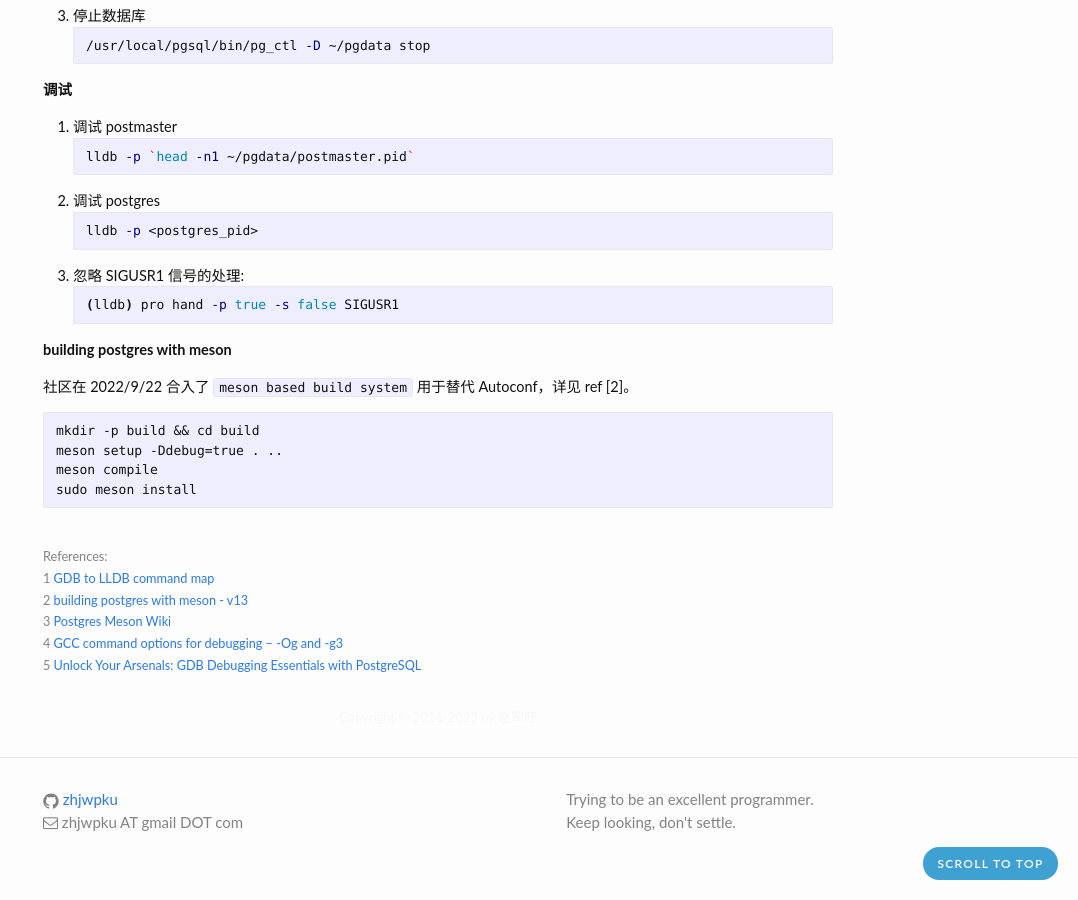
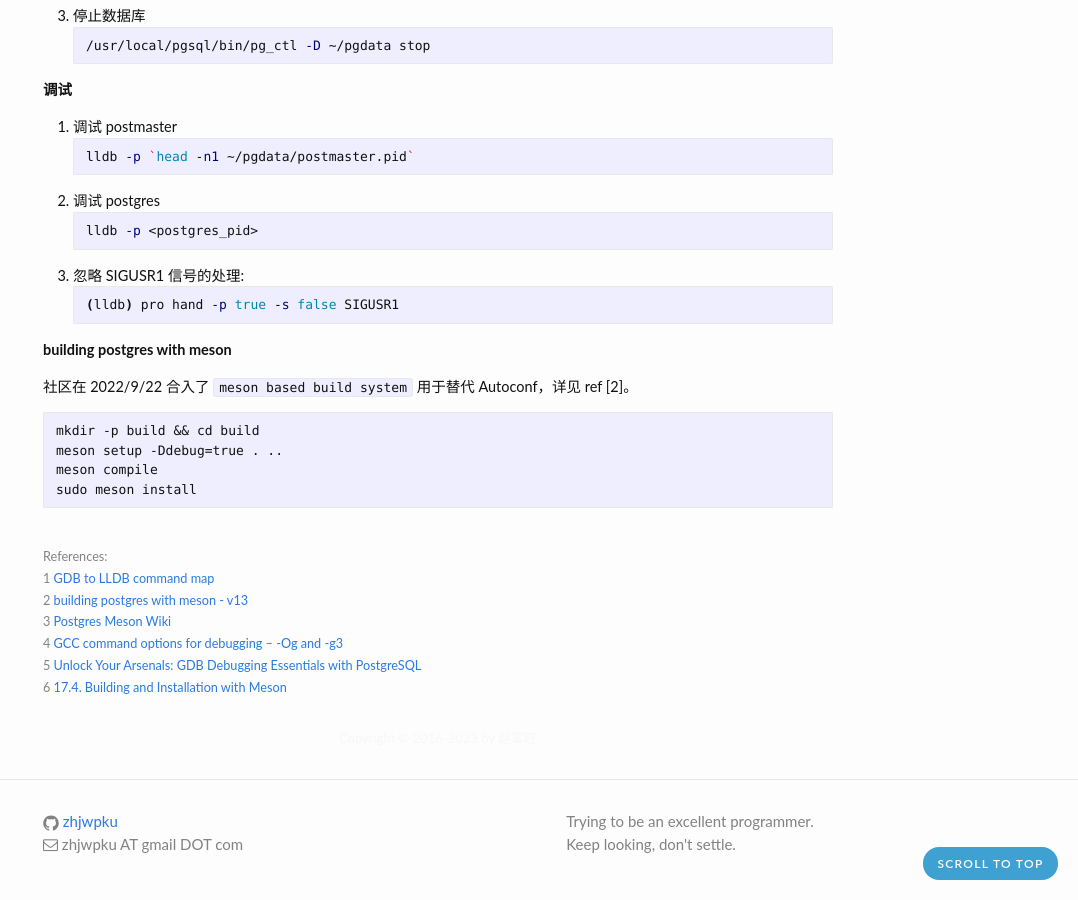
Before and after one commit to zhjwpku/zhjwpku.github.io, a Jekyll site: the page built from _posts/2022-07-02-compile-install-and-run-postgresql-on-mac.md, in a window 1280 px wide and 900 px high, scrolled down 713 px. Shown: the whole window, without its empty margins (202-1280 px from the left). Built offline with Jekyll 4.4.1, drawn with Linux system fonts in a browser that asks for light colours; comment, search, counter and statistics services are not loaded; before the commit the page ends 1591 px from its top, so only the background shows below that.

Commit message:
Building and Installation with Meson
Signed-off-by: Zhao Junwang <zhjwpku@gmail.com>

```diff
--- a/_posts/2022-07-02-compile-install-and-run-postgresql-on-mac.md
+++ b/_posts/2022-07-02-compile-install-and-run-postgresql-on-mac.md
@@ -81,5 +81,6 @@
 2 [building postgres with meson - v13](https://www.postgresql.org/message-id/20220915022626.5xx3ccgkzpkqw5mq@awork3.anarazel.de)<br>
 3 [Postgres Meson Wiki](https://wiki.postgresql.org/wiki/Meson)<br>
 4 [GCC command options for debugging – -Og and -g3](http://kristerw.blogspot.com/2018/02/gcc-command-options-for-debugging-og.html)<br>
-5 [Unlock Your Arsenals: GDB Debugging Essentials with PostgreSQL](https://www.techbuddies.io/2023/10/30/unlock-your-arsenals-gdb-debugging-essentials-with-postgresql/)
+5 [Unlock Your Arsenals: GDB Debugging Essentials with PostgreSQL](https://www.techbuddies.io/2023/10/30/unlock-your-arsenals-gdb-debugging-essentials-with-postgresql/)<br>
+6 [17.4. Building and Installation with Meson](https://www.postgresql.org/docs/current/install-meson.html)
 </span>
```
